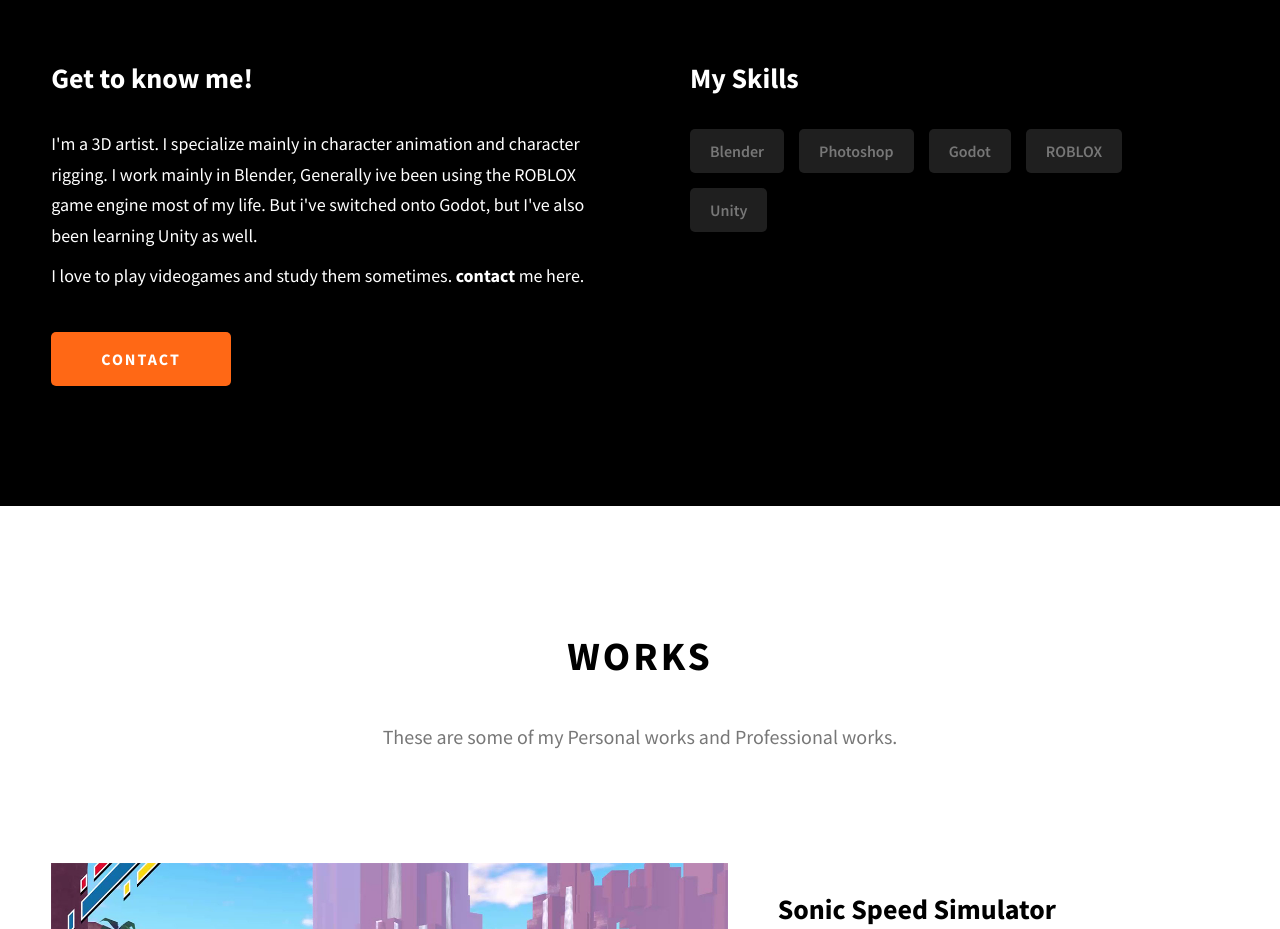
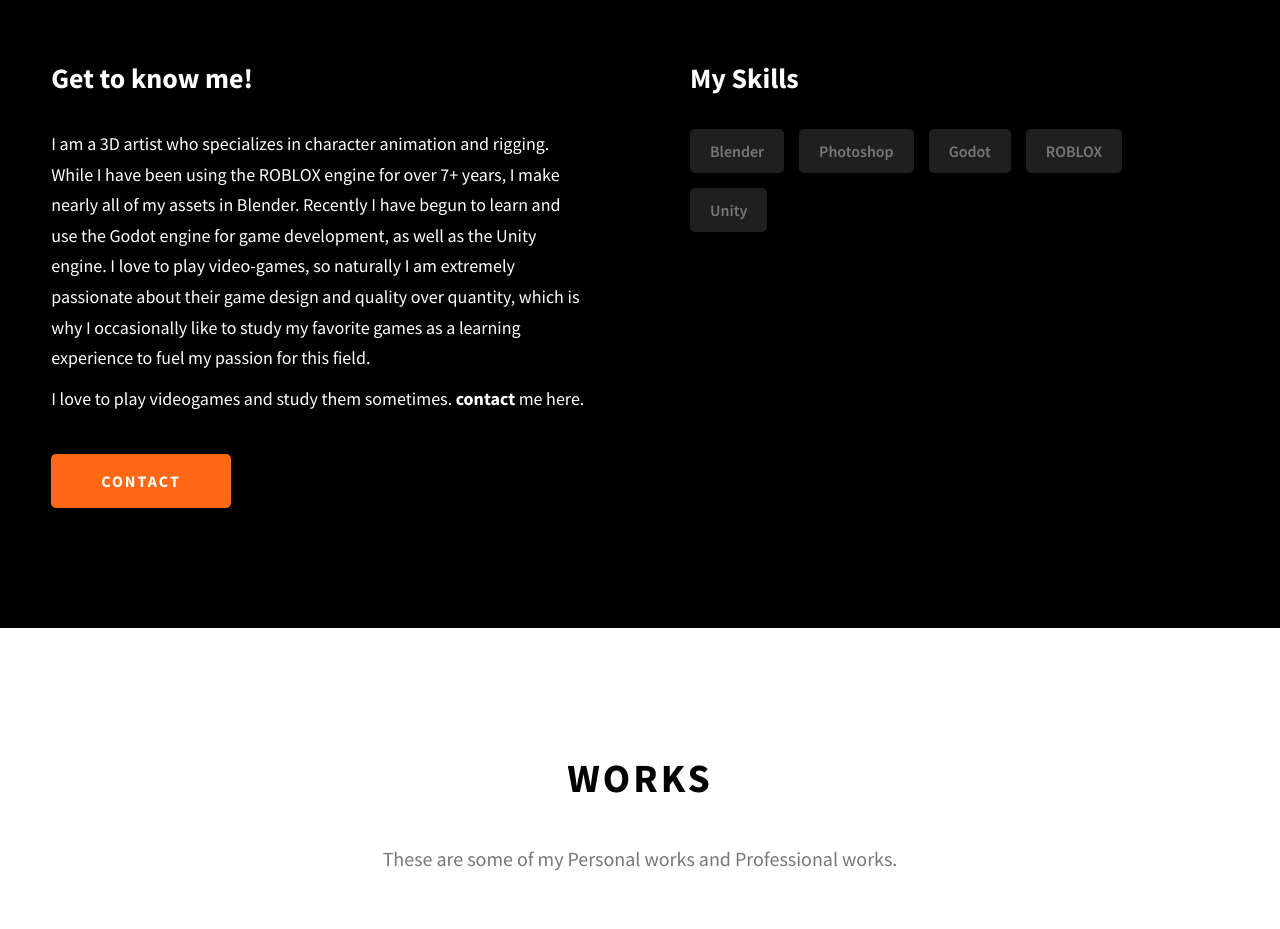
Before and after one commit to DigitalPurgatory/Digital, a website: page index.html in a window 1280 px wide. Shown: the part 1080-2009 px from the top of the page. Drawn offline with Linux system fonts and the light colour scheme.

Commit message:
summary update

```diff
--- a/index.html
+++ b/index.html
@@ -138,9 +138,13 @@
             <h3 class="about__content-title">Get to know me!</h3>
             <div class="about__content-details">
                 <p class="about__content-details-para">
-                    I'm a 3D artist. I specialize mainly in character animation and character rigging.
-                    I work mainly in Blender, Generally ive been using the ROBLOX game engine most
-                    of my life. But i've switched onto Godot, but I've also been learning Unity as well.
+                    I am a 3D artist who specializes in character animation and rigging. While I have been using
+                    the ROBLOX engine for over 7+ years, I make nearly all of my assets in Blender. Recently I have
+                    begun to learn and use the Godot engine for game development, as well as the Unity engine.
+
+                    I love to play video-games, so naturally I am extremely passionate about their
+                    game design and quality over quantity, which is why I occasionally like
+                    to study my favorite games as a learning experience to fuel my passion for this field.
                 </p>
               <p class="about__content-details-para">
                 I love to play videogames and study them sometimes.
```
